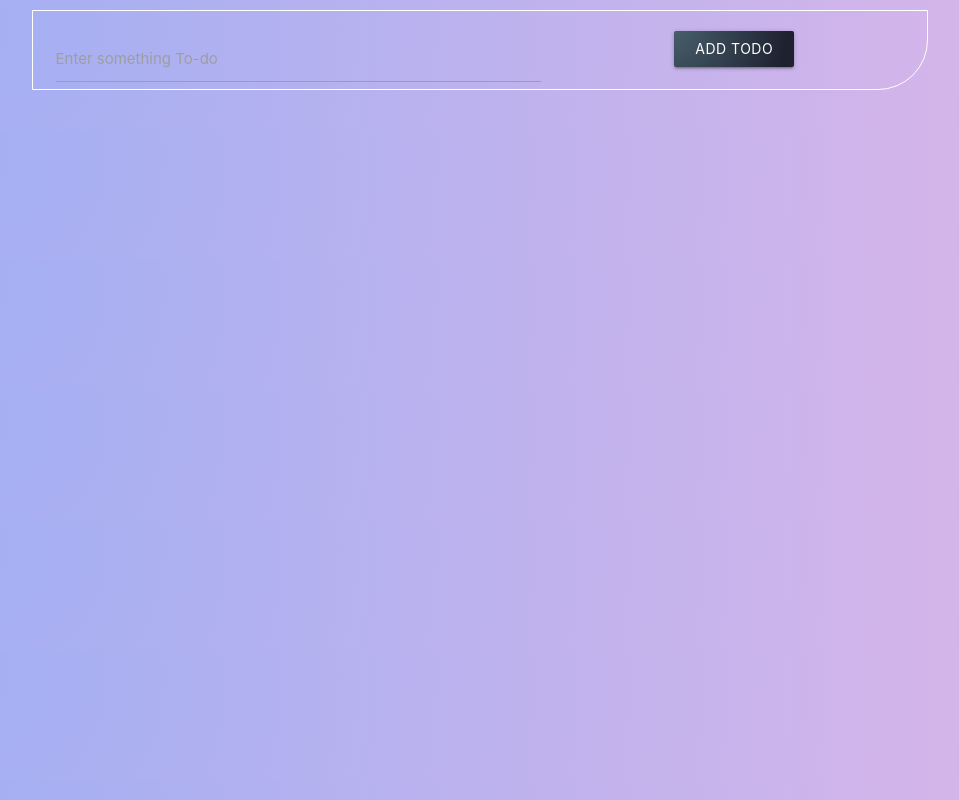
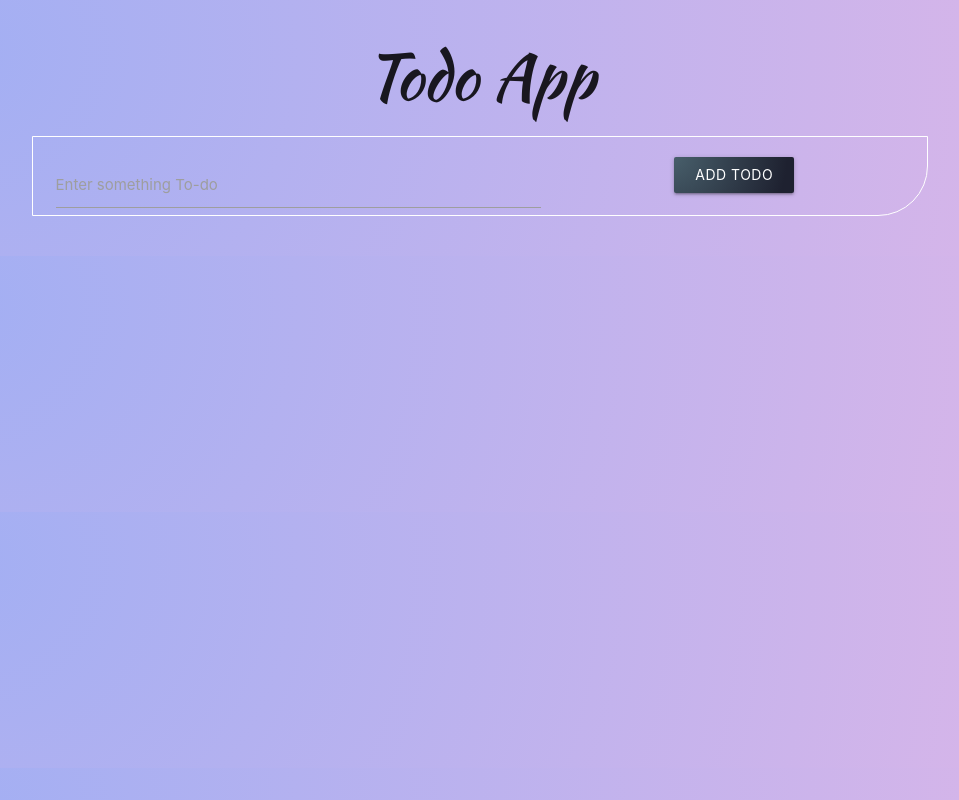
Before and after one commit to sameem420/REACTJS-TodoApp, a React (Create React App) app: page / in a window 1280 px wide. Shown: the whole page, without its empty margins (160-1119 px from the left). Built offline with nearby package versions, Linux system fonts and the light colour scheme.

Commit message:
added fonts

```diff
--- a/src/App.css
+++ b/src/App.css
@@ -1,6 +1,10 @@
+@import url('https://fonts.googleapis.com/css2?family=Kaushan+Script&display=swap');
 * {
   box-sizing: border-box;
-
+}
+h1 {
+  font-family: 'Kaushan Script', sans-serif;
+  text-align: center;
 }
 .wrapper {
   margin-top: 10px;
--- a/src/App.js
+++ b/src/App.js
@@ -52,6 +52,7 @@ class App extends React.Component {
     let {todos, value} = this.state;
   return (
     <div>
+      <h1>Todo App</h1>
       <div className="container">
         <div className="row wrapper">
             <div className="col s12 center">
```
